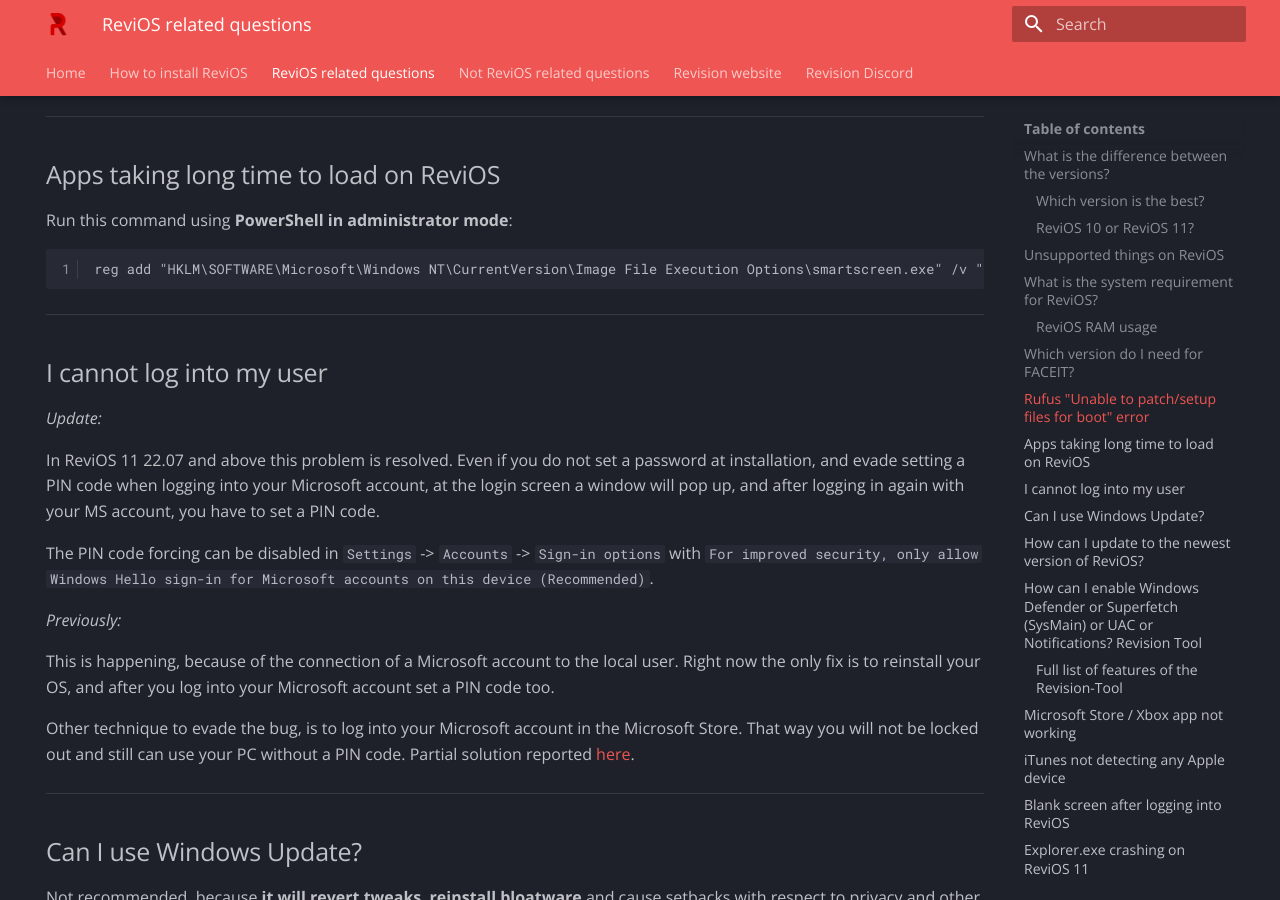
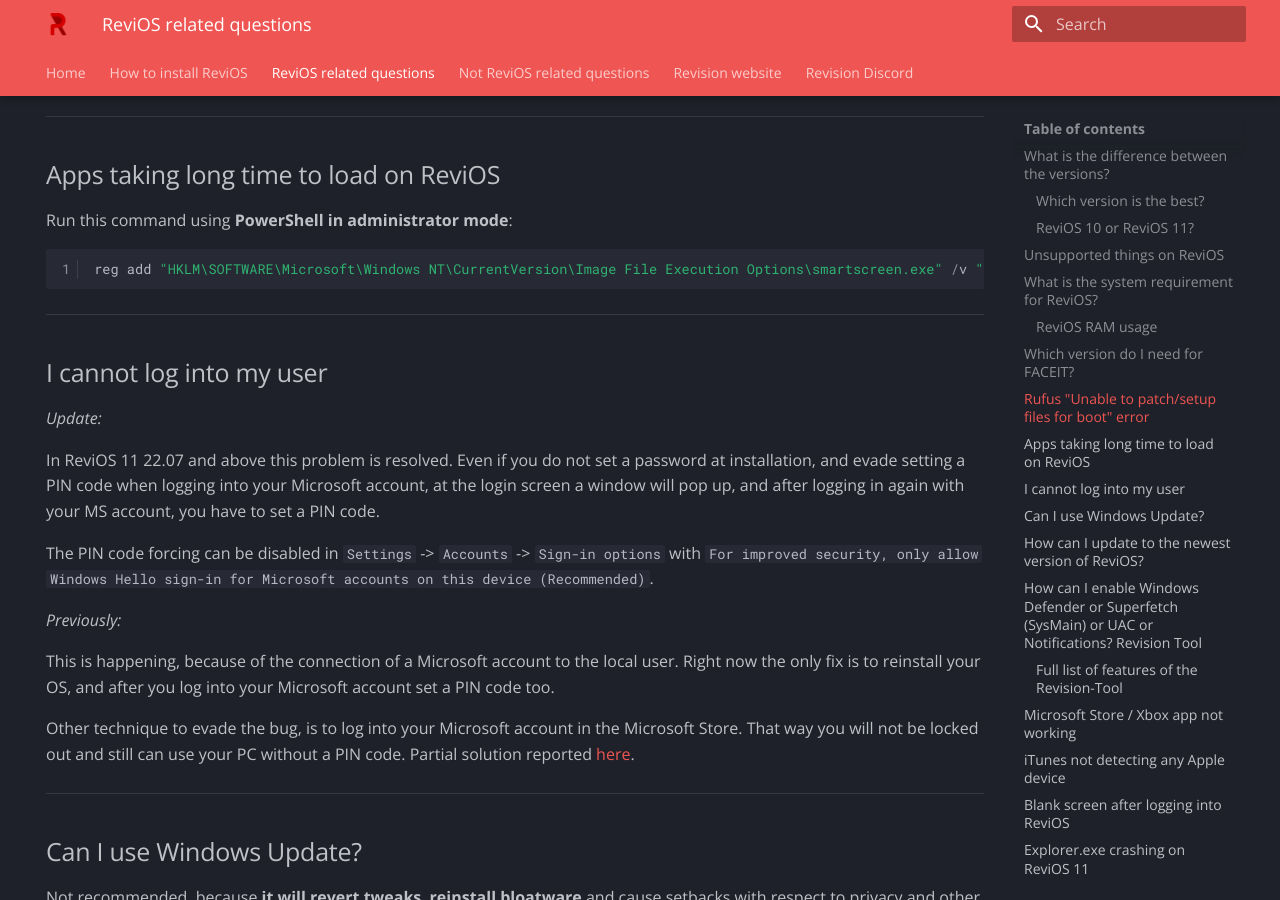
Before and after one commit to dkovacs24/ReviOS_faq, an MkDocs documentation site: the page built from docs/related.md, in a window 1280 px wide and 900 px high, scrolled down 2703 px. Built offline with MkDocs 1.6.1 and Material for MkDocs 9.7.7, drawn with Linux system fonts in a browser that asks for light colours; some of the changed lines change nothing that is shown; some of the changed text lies outside the part shown.

Commit message:
typo and add slow opening code block lang

````diff
--- a/docs/related.md
+++ b/docs/related.md
@@ -47,7 +47,7 @@
 
 ### ReviOS 10 or ReviOS 11?
 
-These two versions of ReviOS have very little difference between them, and it mainly boils down to **what do you like more**. Windows 10 or Windows 11. Although **DirectX 12 games** and latest **Intel** processors, like the **12th generation**, might perform better on **Windows 11**, due to [DirectStorage](https://www.thewindowsclub.com/what-is-directstorage-in-windows), [BypassIO](https://docs.microsoft.com/en-us/windows-hardware/drivers/ifs/bypassio) and [Thread Director](https://www.anandtech.com/show/16881/a-deep-dive-into-intels-alder-lake-microarchitectures/2), these are not ReviOS related things, these differences are present on the stock Windows too.
+These two versions of ReviOS have very little difference between them, and it mainly boils down to **what do you like more**. Windows 10 or Windows 11. Although **DirectX 12 games** and latest **Intel** processors, like the **12th generation**, might perform better on **Windows 11**, due to [DirectStorage](https://www.thewindowsclub.com/what-is-directstorage-in-windows), [BypassIO](https://docs.microsoft.com/en-us/windows-hardware/drivers/ifs/bypassio) and [Thread Director](https://www.anandtech.com/show/16881/a-deep-dive-into-intels-alder-lake-microarchitectures/2), these are not ReviOS related things, these differences are present on stock Windows too.
 
 Also, if you plan on using anti-cheat systems like FACEIT or Vanguard, you must enable Secure Boot and TPM, regardless that ReviOS 11 skips the check when installing, so if your hardware does not support it, use ReviOS 10.
 
@@ -117,7 +117,8 @@
 ## Apps taking long time to load on ReviOS
 
 Run this command using **PowerShell in administrator mode**:
-```
+
+```powershell
 reg add "HKLM\SOFTWARE\Microsoft\Windows NT\CurrentVersion\Image File Execution Options\smartscreen.exe" /v "Debugger" /t REG_SZ /d "%windir%\System32\taskkill.exe" /f
 ```
 
````
